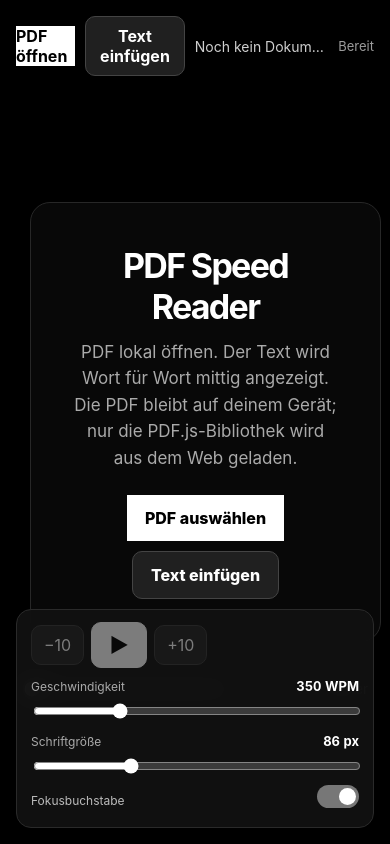
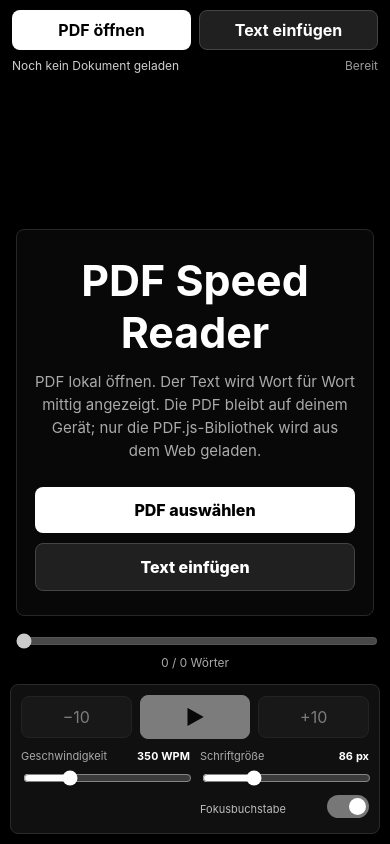
Before and after one commit to LutzWellensiek/Speed_Reader, a plain HTML site: page index.html in a window 390 px wide. Drawn offline with Linux system fonts and the light colour scheme.

Commit message:
Optimize mobile portrait layout

```diff
--- a/index.html
+++ b/index.html
@@ -2,7 +2,7 @@
 <html lang="de">
 <head>
   <meta charset="UTF-8" />
-  <meta name="viewport" content="width=device-width, initial-scale=1.0" />
+  <meta name="viewport" content="width=device-width, initial-scale=1.0, viewport-fit=cover" />
   <title>PDF Speed Reader v5 – Gesamtdokument</title>
   <style>
     :root {
@@ -185,7 +185,7 @@
     #emptyState h1 {
       margin: 0 0 12px;
       font-size: clamp(34px, 6vw, 72px);
-      letter-spacing: -.05em;
+      letter-spacing: 0;
     }
 
     #emptyState p {
@@ -663,12 +663,225 @@
     }
 
     @media (max-width: 720px) {
-      #preview { display: none; }
-      #controls { right: 16px; }
-      #progressRow { right: 22px; bottom: 145px; }
-      #reader { bottom: 220px; }
-      #word { font-size: 58px; }
-      #progressText { min-width: 120px; }
+      html,
+      body,
+      #app {
+        height: 100dvh;
+        min-height: 100dvh;
+      }
+
+      button {
+        min-height: 42px;
+        border-radius: 8px;
+        padding: 9px 10px;
+      }
+
+      #topbar {
+        top: max(10px, env(safe-area-inset-top));
+        left: 12px;
+        right: 12px;
+        flex-wrap: wrap;
+        align-items: stretch;
+        gap: 8px;
+      }
+
+      #fileButton,
+      #textButton {
+        flex: 1 1 calc(50% - 4px);
+        justify-content: center;
+        min-width: 0;
+        border-radius: 8px;
+        padding: 9px 8px;
+        white-space: nowrap;
+      }
+
+      #fileName {
+        order: 3;
+        flex: 1 1 58%;
+        max-width: none;
+        min-width: 0;
+        font-size: 12px;
+      }
+
+      #status {
+        order: 4;
+        margin-left: 0;
+        max-width: 38%;
+        overflow: hidden;
+        text-overflow: ellipsis;
+        font-size: 12px;
+        text-align: right;
+      }
+
+      #reader {
+        inset: 104px 12px 228px;
+      }
+
+      #readerInner {
+        width: 100%;
+        min-height: 0;
+        height: 100%;
+      }
+
+      #word {
+        font-size: clamp(40px, 16vw, 72px) !important;
+        line-height: 1.14;
+        white-space: normal;
+        overflow-wrap: anywhere;
+        padding: 0.12em 0 0.2em;
+      }
+
+      .focus-tick {
+        width: min(34vw, 120px);
+      }
+
+      #emptyState {
+        padding: max(18px, env(safe-area-inset-top)) 16px max(18px, env(safe-area-inset-bottom));
+      }
+
+      #emptyStateCard {
+        width: 100%;
+        padding: 24px 18px;
+        border-radius: 8px;
+      }
+
+      #emptyState h1 {
+        font-size: clamp(32px, 11vw, 44px);
+      }
+
+      #emptyState p {
+        font-size: 15px;
+      }
+
+      .emptyActions {
+        flex-direction: column;
+      }
+
+      #emptyChoose,
+      #emptyTextButton {
+        width: 100%;
+        text-align: center;
+        border-radius: 8px;
+      }
+
+      #preview {
+        display: none;
+      }
+
+      #progressRow {
+        left: 14px;
+        right: 14px;
+        bottom: calc(174px + env(safe-area-inset-bottom));
+        display: grid;
+        grid-template-columns: 1fr;
+        gap: 4px;
+      }
+
+      #progressText {
+        min-width: 0;
+        text-align: center;
+        font-size: 12px;
+      }
+
+      #controls {
+        left: 10px;
+        right: 10px;
+        bottom: max(10px, env(safe-area-inset-bottom));
+        min-height: 0;
+        display: grid;
+        grid-template-columns: minmax(0, 1fr) minmax(0, 1fr);
+        align-items: start;
+        gap: 10px;
+        padding: 10px;
+        border-radius: 8px;
+      }
+
+      .transport {
+        grid-column: 1 / -1;
+        display: grid;
+        grid-template-columns: repeat(3, minmax(0, 1fr));
+        gap: 8px;
+      }
+
+      .transport button,
+      #playButton {
+        width: 100%;
+        min-width: 0;
+      }
+
+      #playButton {
+        height: 44px;
+      }
+
+      .controlGroup {
+        min-width: 0;
+      }
+
+      .controlGroup label {
+        gap: 6px;
+        font-size: 11px;
+        margin-bottom: 5px;
+      }
+
+      .controlGroup strong,
+      .toggleRow {
+        font-size: 11px;
+      }
+
+      .toggleRow {
+        margin-top: 5px;
+      }
+
+      #voiceGroup {
+        display: none;
+      }
+
+      #textModal {
+        padding: max(10px, env(safe-area-inset-top)) 10px max(10px, env(safe-area-inset-bottom));
+      }
+
+      #textModalCard {
+        width: 100%;
+        max-height: calc(100dvh - 20px);
+        gap: 10px;
+        padding: 14px;
+        border-radius: 8px;
+      }
+
+      #textModalHeader h2 {
+        font-size: 18px;
+      }
+
+      #textArea {
+        flex: 1 1 auto;
+        min-height: 46dvh;
+        resize: none;
+      }
+
+      #loadTextButton {
+        width: 100%;
+      }
+
+      #modalToolbar {
+        top: max(10px, env(safe-area-inset-top));
+        left: 10px;
+        right: 10px;
+        transform: none;
+        flex-wrap: wrap;
+        justify-content: center;
+        border-radius: 8px;
+      }
+
+      #modalInfo {
+        width: 100%;
+        overflow: hidden;
+        text-overflow: ellipsis;
+        text-align: center;
+      }
+
+      #modalScroll {
+        padding: 126px 12px 36px;
+      }
     }
   </style>
 </head>
```
